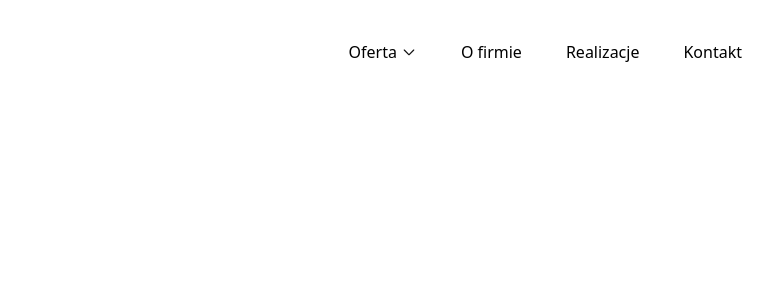
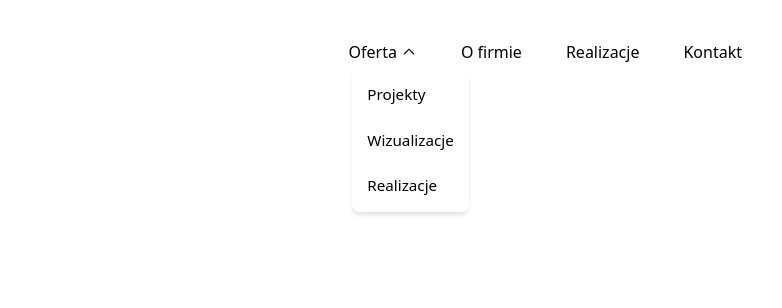
Before and after one commit to kajzerkasia/GiardDesign, a website: page src/index.html in a window 1280 px wide. Both pictures are taken after a click on the link "Oferta". Shown: the full height of the page, 422-1204 px from the left. Drawn offline with nearby package versions, Linux system fonts and the light colour scheme; files that its build step writes are made by us from their sources.

Commit message:
Added drop-down menu.

```diff
--- a/src/custom-styles.css
+++ b/src/custom-styles.css
@@ -16,3 +16,12 @@
         transform: rotate(-15deg);
     }
 }
+
+.click-rotate-180 {
+    transition: transform 300ms;
+    transform: rotate(0deg);
+}
+
+.click-rotate-180.active {
+    transform: rotate(180deg);
+}
--- a/src/index.html
+++ b/src/index.html
@@ -15,11 +15,15 @@
             <img src="../assets/giarddesign.svg" alt="Logo marki GiardDesign">
             <ul class="flex items-center space-x-11">
                 <li class="relative group">
-                    <a href="#" class="flex items-center">
+                    <a href="#" class="dropdown-link flex items-center">
                         Oferta
-                        <img src="../assets/Icon.svg" alt="Strzałka w dół - rozwijane menu" class="ml-1 w-4 h-4 transform group-hover:rotate-180 transition-transform duration-300">
+                        <img src="../assets/Icon.svg" alt="Strzałka w dół - rozwijane menu" class="ml-1 w-4 h-4 transform click-rotate-180">
                     </a>
-                    <!-- rozwijane menu -->
+                    <div class="dropdown-content absolute hidden md:block shadow-md py-2 space-y-2 shadow-lg rounded-lg transform transition duration-300 opacity-0 scale-95">
+                        <a href="#" class="block px-4 py-2 hover:bg-gray-100">Projekty</a>
+                        <a href="#" class="block px-4 py-2 hover:bg-gray-100">Wizualizacje</a>
+                        <a href="#" class="block px-4 py-2 hover:bg-gray-100">Realizacje</a>
+                    </div>
                 </li>
                 <li><a href="#">O firmie</a></li>
                 <li><a href="#">Realizacje</a></li>
--- a/src/index.js
+++ b/src/index.js
@@ -14,6 +14,18 @@ document.addEventListener('DOMContentLoaded', () => {
         // Usuń klasę "rotate" po zakończeniu animacji
         toggleSearch.addEventListener('animationend', () => {
             toggleSearch.classList.remove('rotate');
-        }, { once: true }); // { once: true } aby nasłuchiwanie wydarzenia zakończyło się po jednym wystąpieniu
+        }, {once: true}); // { once: true } aby nasłuchiwanie wydarzenia zakończyło się po jednym wystąpieniu
+    });
+
+    const offerLink = document.querySelector(".dropdown-link");
+    const arrowDown = document.querySelector(".click-rotate-180");
+    const dropdownContent = document.querySelector(".dropdown-content");
+
+    offerLink.addEventListener("click", event => {
+        event.preventDefault();
+        dropdownContent.classList.toggle("hidden");
+        dropdownContent.classList.toggle('opacity-100');
+        dropdownContent.classList.toggle('scale-100');
+        arrowDown.classList.toggle("active");
     });
 });
```
